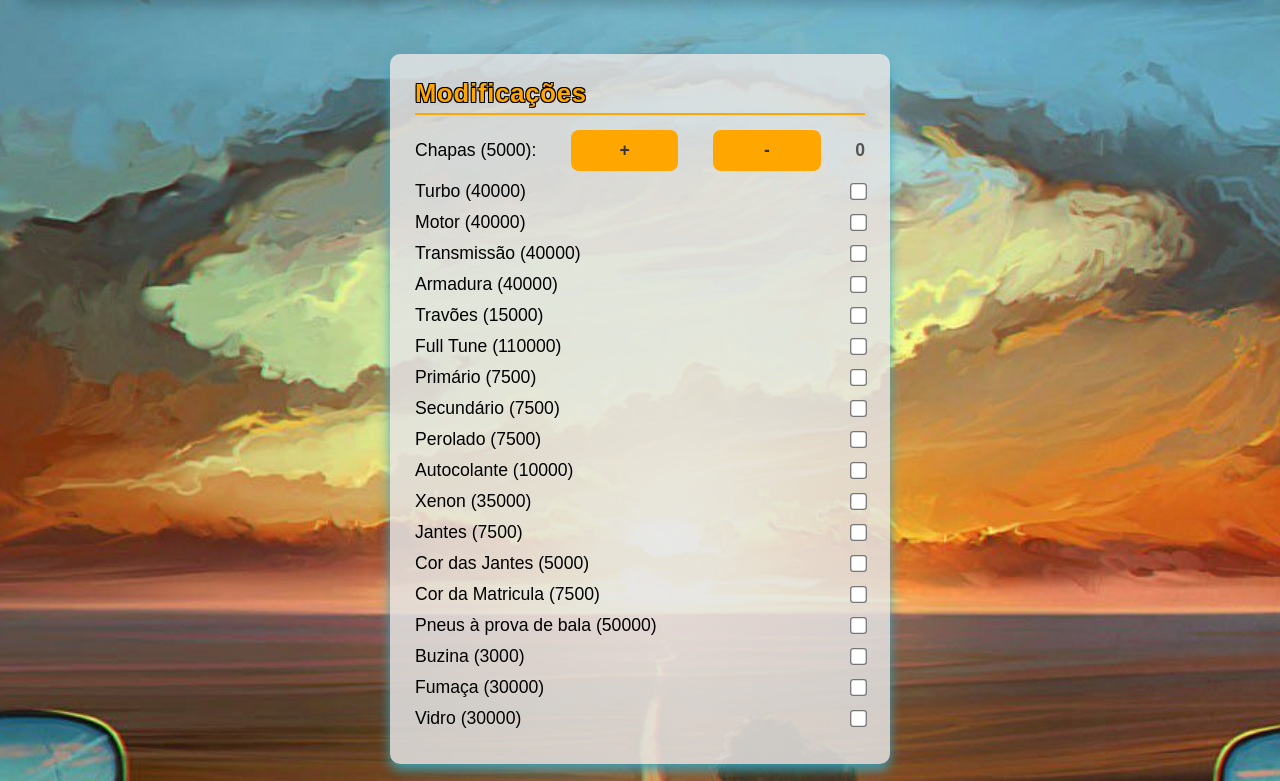
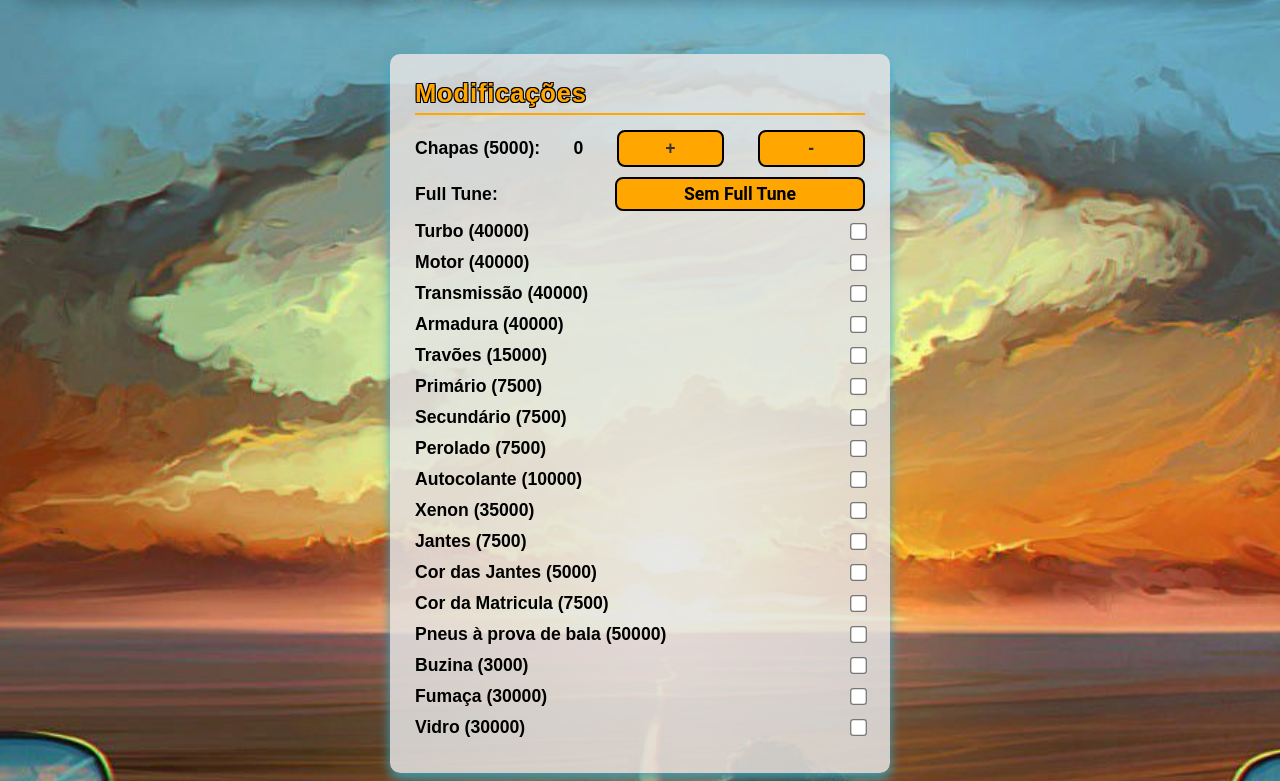
Before and after one commit to Fang261/AOD-Motoclube_Calculator, a website: page public/index.html in a window 1280 px wide. Shown: the part 127-908 px from the top of the page. Drawn offline with Linux system fonts and the light colour scheme.

Commit message:
newFullTune_and_Classes

```diff
--- a/public/index.html
+++ b/public/index.html
@@ -1,14 +1,18 @@
 <!DOCTYPE html>
 <html lang="en">
+
 <head>
   <link rel="preconnect" href="https://fonts.googleapis.com">
   <link rel="preconnect" href="https://fonts.gstatic.com" crossorigin>
-  <link href="https://fonts.googleapis.com/css2?family=Oswald:wght@400&family=Roboto+Condensed:wght@400&family=Anton&family=Bebas+Neue&display=swap" rel="stylesheet">
+  <link
+    href="https://fonts.googleapis.com/css2?family=Oswald:wght@400&family=Roboto+Condensed:wght@400&family=Anton&family=Bebas+Neue&display=swap"
+    rel="stylesheet">
   <meta charset="UTF-8">
   <meta name="viewport" content="width=device-width, initial-scale=1.0">
   <title>Motoclub Modification Menu</title>
   <link rel="stylesheet" href="styles.css">
 </head>
+
 <body>
 
   <!-- Header with Logo and Menu -->
@@ -31,9 +35,23 @@
     <h2>Modificações</h2>
     <div class="item">
       Chapas (5000):
+      <span id="Chapas">0</span>
       <button onclick="updateItem('Chapas', 5000, 1)">+</button>
       <button onclick="updateItem('Chapas', 5000, -1)">-</button>
-      <span id="Chapas">0</span>
+    </div>
+    <div class="item">
+      Full Tune:
+      <div class="select-wrapper">
+      <select id="motoClass" onchange="updateFullTune(this, value)" required>
+        <option value="none">Sem Full Tune</option>
+        <option value="A">A</option>
+        <option value="B">B</option>
+        <option value="C">C</option>
+        <option value="D">D</option>
+        <option value="E">E</option>
+        <option value="F">F</option>
+      </select>
+    </div>
     </div>
     <label class="item">
       Turbo (40000) <input type="checkbox" value="40000" onchange="updateCheckboxItem(this, 'Turbo')">
@@ -49,9 +67,6 @@
     </label>
     <label class="item">
       Travões (15000) <input type="checkbox" value="15000" onchange="updateCheckboxItem(this, 'Travões')">
-    </label>
-    <label class="item">
-      Full Tune (110000) <input type="checkbox" value="110000" onchange="updateCheckboxItem(this, 'FullTune')">
     </label>
     <label class="item">
       Primário (7500) <input type="checkbox" value="7500" onchange="updateCheckboxItem(this, 'Primario')">
@@ -75,10 +90,12 @@
       Cor das Jantes (5000) <input type="checkbox" value="5000" onchange="updateCheckboxItem(this, 'Cor das Jantes')">
     </label>
     <label class="item">
-      Cor da Matricula (7500) <input type="checkbox" value="7500" onchange="updateCheckboxItem(this, 'Cor da Matricula')">
+      Cor da Matricula (7500) <input type="checkbox" value="7500"
+        onchange="updateCheckboxItem(this, 'Cor da Matricula')">
     </label>
     <label class="item">
-      Pneus à prova de bala (50000) <input type="checkbox" value="50000" onchange="updateCheckboxItem(this, 'Pneus à prova de bala')">
+      Pneus à prova de bala (50000) <input type="checkbox" value="50000"
+        onchange="updateCheckboxItem(this, 'Pneus à prova de bala')">
     </label>
     <label class="item">
       Buzina (3000) <input type="checkbox" value="3000" onchange="updateCheckboxItem(this, 'Buzina')">
@@ -95,15 +112,19 @@
   <div class="menu-section" id="multipliers">
     <h2>Multiplicadores</h2>
     <label class="item2"> VIP (+20%) <input type="checkbox" value="1.2" onclick="updateMultiplier(this)"></label><br>
-    <label class="item2"> Prospect (-50%) <input type="checkbox" value="0.50" onclick="updateMultiplier(this)"></label><br>
-    <label class="item2"> Outras Oficinas (+10%) <input type="checkbox" value="1.1" onclick="updateMultiplier(this)"></label><br>
-    <label class="item2"> Parceria (-15%) <input type="checkbox" value="0.85" onclick="updateMultiplier(this)"></label><br>
+    <label class="item2"> Prospect (-50%) <input type="checkbox" value="0.50"
+        onclick="updateMultiplier(this)"></label><br>
+    <label class="item2"> Outras Oficinas (+10%) <input type="checkbox" value="1.1"
+        onclick="updateMultiplier(this)"></label><br>
+    <label class="item2"> Parceria (-15%) <input type="checkbox" value="0.85"
+        onclick="updateMultiplier(this)"></label><br>
   </div>
 
   <!-- Phase 3: Total Price Display -->
   <div class="menu-section" id="total">
     <h2>Preço Total</h2>
-    <p>Total: <span id="totalPrice">0</span></p>
+    <p>Total (Fatura): <span id="totalPrice">0</span></p>
+    <p>Total (+IVA): <span id="totalPriceIVA">0</span></p>
     <p>
       <input type="text" id="motarName" placeholder="Motar Name">
       <br>
@@ -118,4 +139,5 @@
 
   <script src="script.js"></script>
 </body>
+
 </html>
--- a/public/script.js
+++ b/public/script.js
@@ -17,6 +17,44 @@ function updateItem(item, price, change) {
 
   calculateTotal();
 }
+
+function updateFullTune(item, value) {
+  switch (value) {
+    case "none":
+      modifications[item] = 0;
+      calculateTotal();
+      break;
+    case "A":
+      modifications[item] = 45000;
+      calculateTotal();
+      break;
+    case "B":
+      modifications[item] = 75000;
+      calculateTotal();
+      break;
+    case "C":
+      modifications[item] = 105000;
+      calculateTotal();
+      break;
+    case "D":
+      modifications[item] = 135000;
+      calculateTotal();
+      break;
+    case "E":
+      modifications[item] = 165000;
+      calculateTotal();
+      break;
+    case "F":
+      modifications[item] = 200000;
+      calculateTotal();
+      break;
+    default:
+      alert("Invalid class selected");
+      return;
+  }
+
+}
+
 
 function updateCheckboxItem(checkbox, item) {
   // Set item price if checked, remove if unchecked
@@ -43,6 +81,7 @@ function calculateTotal() {
   // Apply multipliers
   let finalMultiplier = multipliers.reduce((acc, curr) => acc * curr, 1);
   document.getElementById("totalPrice").innerText = (baseTotal * finalMultiplier).toFixed(2);
+  document.getElementById("totalPriceIVA").innerText = (document.getElementById("totalPrice").innerText * 1.16).toFixed(2);
 }
 
 function updateMultiplier(checkbox) {
@@ -61,7 +100,9 @@ function clearAll() {
   document.querySelectorAll("#modifications .item span").forEach(span => span.innerText = 0);
   document.querySelectorAll("#modifications input[type='checkbox']").forEach(checkbox => checkbox.checked = false);
   document.querySelectorAll("#multipliers input[type='checkbox']").forEach(checkbox => checkbox.checked = false);
+  document.getElementById("motoClass").value = "none";
   document.getElementById("totalPrice").innerText = 0;
+  document.getElementById("totalPriceIVA").innerText = 0;
   document.getElementById("motarName").value = '';
 }
 
--- a/public/styles.css
+++ b/public/styles.css
@@ -99,6 +99,7 @@ h1 {
   max-width: 500px;
   background: rgb(228, 228, 228, 0.85); /* Semi-transparent white */
   border-radius: 10px;
+  font-weight: bold;
   padding: 25px;
   box-shadow: 0 6px 12px rgba(53, 166, 194, 0.9);
   margin-bottom: 20px;
@@ -124,6 +125,7 @@ h1 {
   justify-content: space-between;
   margin: 10px 0;
   font-size: 1.1em;
+  font-weight: bold;
   color: #000000;
 }
 
@@ -132,6 +134,7 @@ h1 {
   align-items: center;
   justify-content: space-between;
   font-size: 1.1em;
+  font-weight: bold;
   color: #000000;
 }
 
@@ -161,12 +164,55 @@ h1 {
   margin-left: 10px;
 }
 
+#motoClass {
+  appearance: none; /* Remove default arrow icon */
+  -webkit-appearance: none; /* For Safari */
+  -moz-appearance: none; /* For Firefox */
+  font-weight: bold;
+  background-color: rgba(255, 166, 0); /* Background color */
+  color: rgb(0, 0, 0); /* Text color */
+  padding: 5px 10px; /* Padding for spacing */
+  font-size: 1em; /* Font size */
+  border: 2px solid rgb(0, 0, 0); /* Border style */
+  border-radius: 8px; /* Rounded corners */
+  width: 250px; /* Width of select box */
+  cursor: pointer; /* Cursor on hover */
+  font-family: 'Roboto', sans-serif; /* Font family */
+  text-align: center; /* Center-align the text */
+}
+
+.select-wrapper {
+  display: flex;
+  justify-content: center; /* Center-align the select element */
+}
+
+/* Add styling for when the select is hovered */
+#motoClass:hover {
+  background-color: #65a2a8;
+  border: 2px solid rgb(0, 0, 0); /* Border style */
+}
+
+/* Optional: Add a dropdown arrow icon */
+#motoClass::after {
+  content: '▼';
+  position: absolute;
+  right: 10px;
+  color: white;
+}
+
+/* For better alignment */
+#motoClass option {
+  color: black; /* Option text color */
+  padding: 10px;
+  background-color: #ffffff; /* Background color of options */
+}
+
 /* Button styling */
 button {
   background-color: rgba(255, 166, 0);
+  border: 2px solid rgb(0, 0, 0); /* Border style */
   color: #fff;
-  border: none;
-  padding: 10px 15px;
+  padding: 6px 11px;
   border-radius: 8px;
   cursor: pointer;
   font-size: 1em;
@@ -176,6 +222,7 @@ button {
 
 button:hover {
   background-color: rgba(255, 166, 0);
+  border: 2px solid rgb(0, 0, 0); /* Border style */
   transform: scale(1.025);
 }
 
@@ -237,16 +284,18 @@ button:last-child:hover {
 
 span {
   font-weight: bold;
-  color: #555;
+  color: #000000;
 }
 
 #modifications button {
   background-color: rgba(255, 166, 0);
+  border: 2px solid rgb(0, 0, 0); /* Border style */
   color: #333;
 }
 
 #modifications button:hover {
-  background-color: rgba(53, 166, 194, 0.9);
+  background-color: #65a2a8;
+  border: 2px solid rgb(0, 0, 0); /* Border style */
 }
 
 .menu-section-container {
```
Also changed, not shown: public/motas.html (+48 -2 lines). Lines whose indentation alone changed are shown as unchanged.
